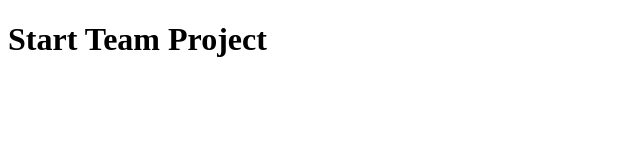
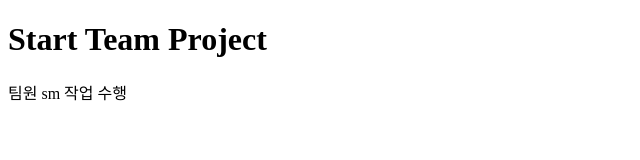
Before and after one commit to nimus26/0226ezen_team, a plain HTML site: page index.html in a window 1280 px wide. Shown: the whole page, without its empty margins (0-640 px from the left). Drawn offline with Linux system fonts and the light colour scheme.

Commit message:
팀원 sm 작업 수행

```diff
--- a/index.html
+++ b/index.html
@@ -7,5 +7,6 @@
 </head>
 <body>
     <h1>Start Team Project</h1>
+    <p>팀원 sm 작업 수행</p>
 </body>
 </html>
```
